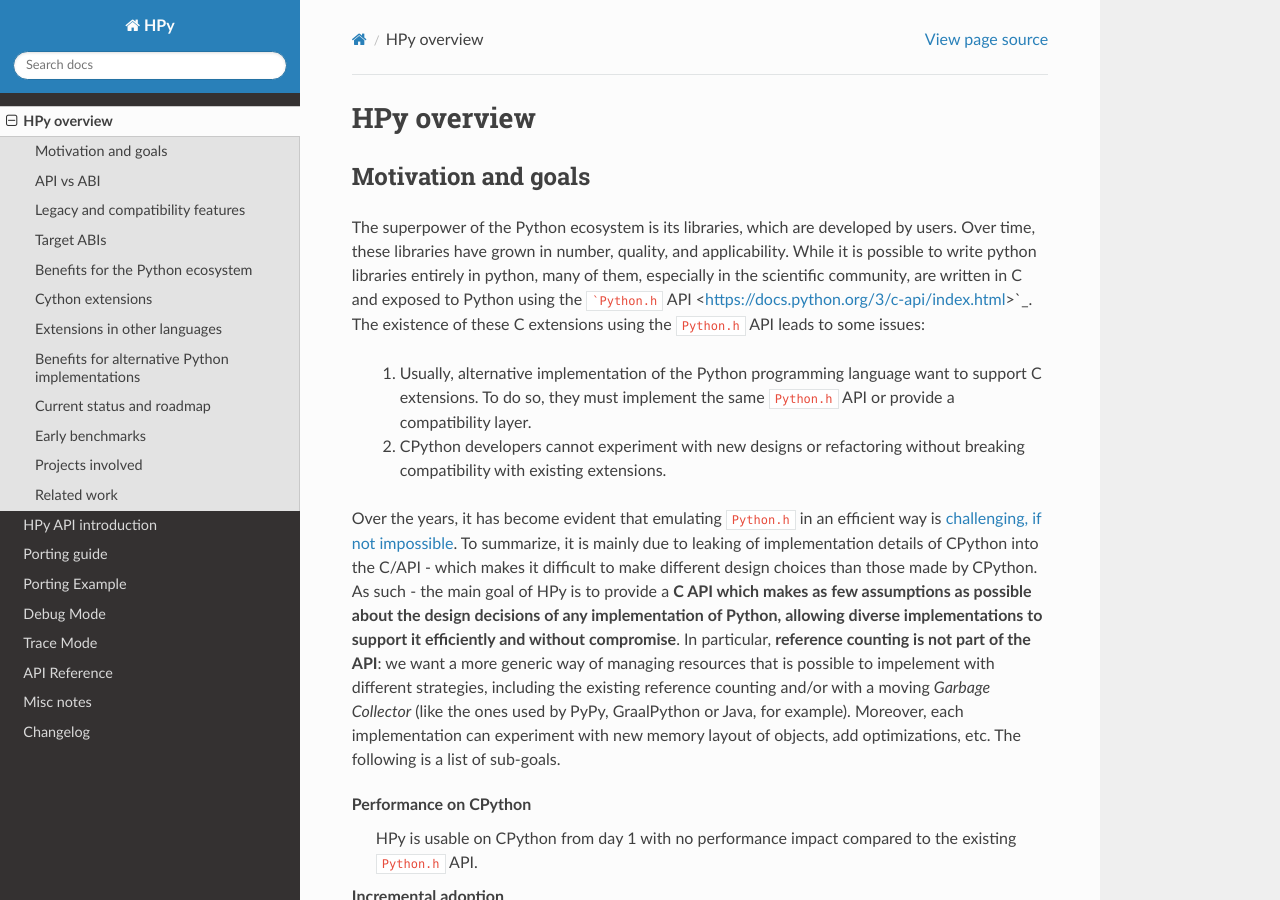
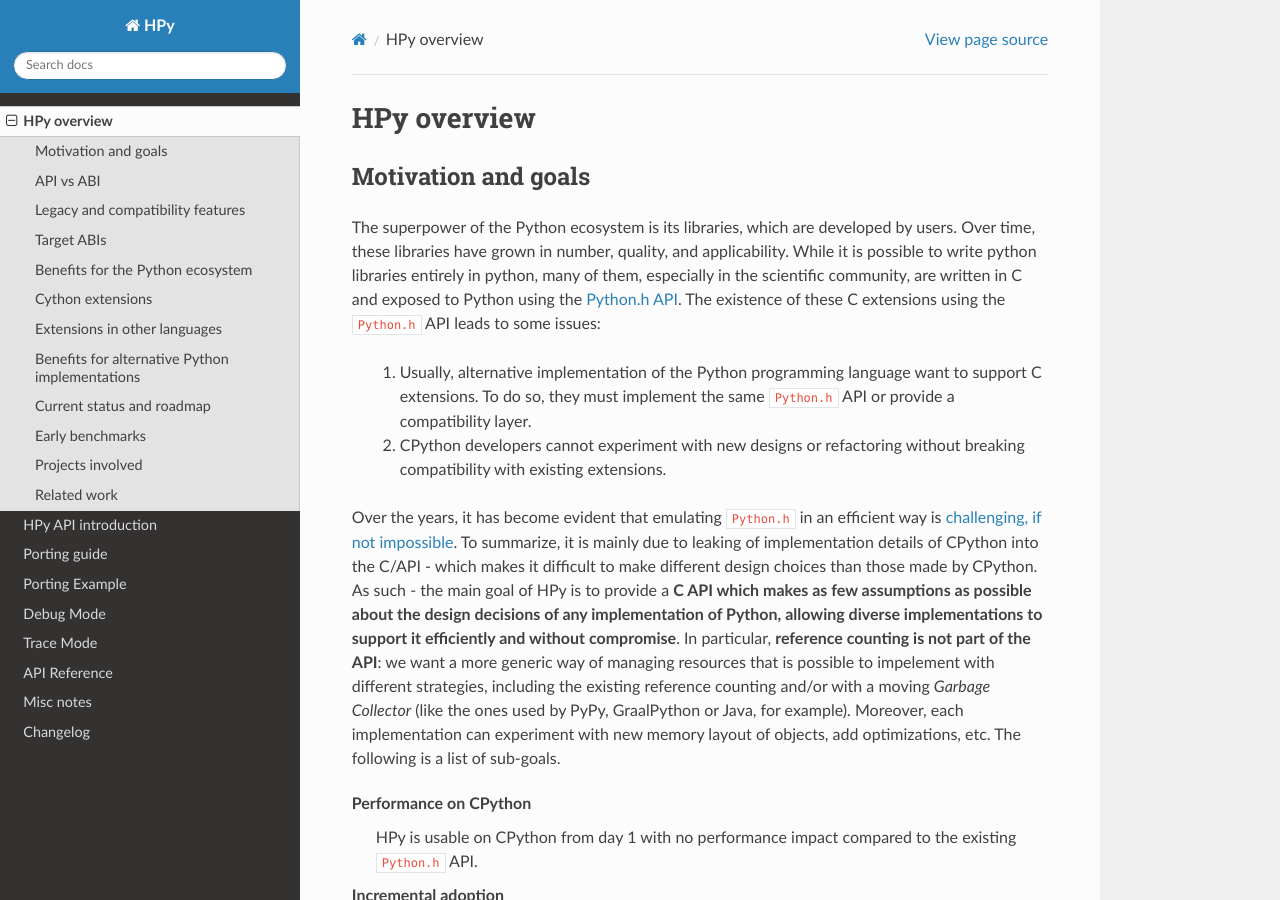
Before and after one commit to hpyproject/hpy, a Sphinx documentation site: the page built from docs/overview.rst, in a window 1280 px wide and 900 px high. Built offline with Sphinx 7.4.7 and the Read the Docs theme 2.0.0, drawn with Linux system fonts in a browser that asks for light colours.

Commit message:
Minor syntax fix in overview.rst

````diff
--- a/docs/overview.rst
+++ b/docs/overview.rst
@@ -4,12 +4,13 @@
 Motivation and goals
 ---------------------
 
-The superpower of the Python ecosystem is its libraries, which are
-developed by users. Over time, these libraries have grown in number,
-quality, and applicability. While it is possible to write python libraries
-entirely in python, many of them, especially in the scientific community,
-are written in C and exposed to Python using the ```Python.h`` API <https://docs.python.org/3/c-api/index.html>`_.
-The existence of these C extensions using the ``Python.h`` API leads to some issues:
+The superpower of the Python ecosystem is its libraries, which are developed by
+users. Over time, these libraries have grown in number, quality, and
+applicability. While it is possible to write python libraries entirely in
+python, many of them, especially in the scientific community, are written in C
+and exposed to Python using the `Python.h API
+<https://docs.python.org/3/c-api/index.html>`_. The existence of these C
+extensions using the ``Python.h`` API leads to some issues:
 
   1. Usually, alternative implementation of the Python programming language
      want to support C extensions. To do so, they must implement the same
@@ -26,13 +27,13 @@
 those made by CPython. As such - the main goal of HPy is to provide a **C API
 which makes as few assumptions as possible about the design decisions of any
 implementation of Python, allowing diverse implementations to support it
-efficiently and without compromise**. In particular, **reference counting is
-not part of the API**: we want a more generic way of managing resources that
-is possible to impelement with different strategies, including the existing
-reference counting and/or with a moving *Garbage Collector* (like the ones
-used by PyPy, GraalPython or Java, for example). Moreover, each implementation
-can experiment with new memory layout of objects, add optimizations, etc.
-The following is a list of sub-goals.
+efficiently and without compromise**. In particular, **reference counting is not
+part of the API**: we want a more generic way of managing resources that is
+possible to impelement with different strategies, including the existing
+reference counting and/or with a moving *Garbage Collector* (like the ones used
+by PyPy, GraalPython or Java, for example). Moreover, each implementation can
+experiment with new memory layout of objects, add optimizations, etc. The
+following is a list of sub-goals.
 
 
 Performance on CPython
````
